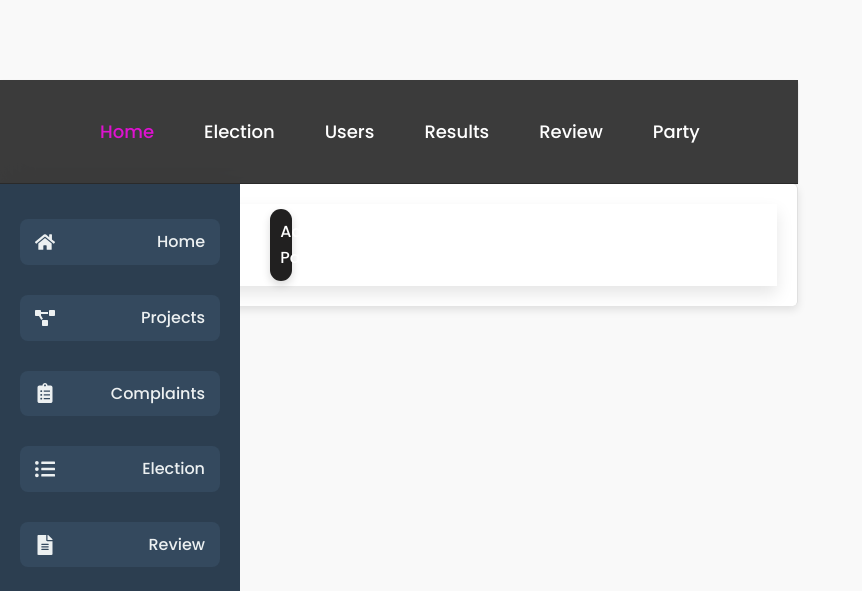
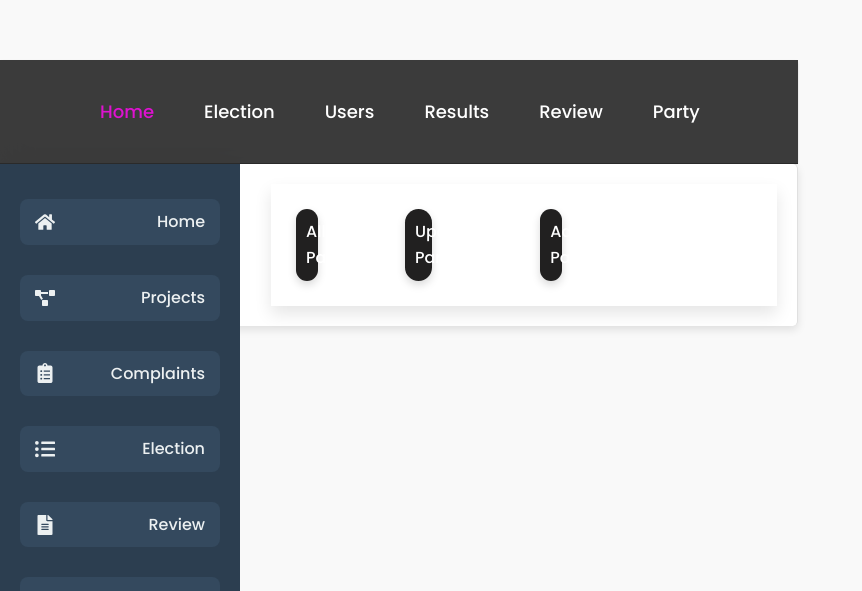
Before and after one commit to LayuruLK/ElectS---Advanced-E-Voting-System, a React (Vite) app in the folder Admin/: page /party in a window 1280 px wide. Shown: the part 207-798 px from the top of the page, without its empty margins (0-862 px from the left). Built offline with nearby package versions, Linux system fonts and the light colour scheme.

Commit message:
fix:fixed minor issues

```diff
--- a/Admin/src/components/AddElection/AddElection.jsx
+++ b/Admin/src/components/AddElection/AddElection.jsx
@@ -107,7 +107,7 @@ const AddElection = () => {
 
   return (
     <>
-      <ElectionSideBar />
+      {/* <ElectionSideBar /> */}
       <div className="add-election">
         <div className="form-container">
           <h1>Add New Election</h1>
--- a/Admin/src/components/AddParty/AddParty.css
+++ b/Admin/src/components/AddParty/AddParty.css
@@ -1,11 +1,13 @@
 /* General Container for the Form */
 .add-party {
+  margin-left: 250px;
+  padding: 30px;
   display: flex;
   justify-content: center;
-  padding: 20px;
   background: linear-gradient(to right, #e0eafc, #cfdef3);
   min-height: 100vh;
   align-items: center;
+
 }
 
 /* Form Container Styling */
--- a/Admin/src/components/AddParty/AddParty.jsx
+++ b/Admin/src/components/AddParty/AddParty.jsx
@@ -124,7 +124,7 @@ const AddParty = () => {
 
   return (
     <>
-      <Party />
+      {/* <Party /> */}
       <div className="add-party">
         <div className="form-container">
           <h1>Add New Party</h1>
--- a/Admin/src/components/ElectionList/ElectionList.jsx
+++ b/Admin/src/components/ElectionList/ElectionList.jsx
@@ -95,7 +95,7 @@ const ElectionList = () => {
 
   return (
     <>
-      <ElectionSideBar />
+      {/* <ElectionSideBar /> */}
       <div className='election-list-container'>
         <div className='main-content'>
           <h1 className='header'>Election List</h1>
--- a/Admin/src/components/Party/Party.css
+++ b/Admin/src/components/Party/Party.css
@@ -14,12 +14,10 @@
 
 /* Container Styling */
 .dashboardd-containerr {
-    display: flex;
-    flex-wrap: wrap;
-   /*  height: 100vh; */
-    width: 100%;
-    margin: 0;
-    padding: 0px;
+  margin-left: 250px; /* Adjust to fit sidebar */
+  padding: 20px;
+  display: flex;
+  flex-wrap: wrap;
     /* justify-content: center;
     align-items: center; */
     /* background: linear-gradient(135deg, #f5f5f5, #1f1f1f); */
--- a/Admin/src/components/PartyList/PartyList.jsx
+++ b/Admin/src/components/PartyList/PartyList.jsx
@@ -83,7 +83,7 @@ const PartyList = () => {
 
   return (
     <>
-      <Party />
+      {/* <Party /> */}
       <div className="ptylstcon">
         <div className="main-content">
           <h1 className="header">Party List</h1>
--- a/Admin/src/components/UpdateElection/UpdateElection.jsx
+++ b/Admin/src/components/UpdateElection/UpdateElection.jsx
@@ -102,7 +102,7 @@ const UpdateElection = () => {
 
   return (
     <>
-    <ElectionSideBar/>
+    {/* <ElectionSideBar/> */}
     <div className="update-election-container">
       <h1 className='up-ele'>Select Election to Update</h1>
 
--- a/Admin/src/components/UpdateParty/UpdateParty.jsx
+++ b/Admin/src/components/UpdateParty/UpdateParty.jsx
@@ -143,7 +143,7 @@ const UpdateParty = () => {
 
     return (
         <>
-        <Party/>
+        {/* <Party/> */}
         <div className='update-party'>
             <h1 className='headnic'>Update Political Party</h1>
 
```
